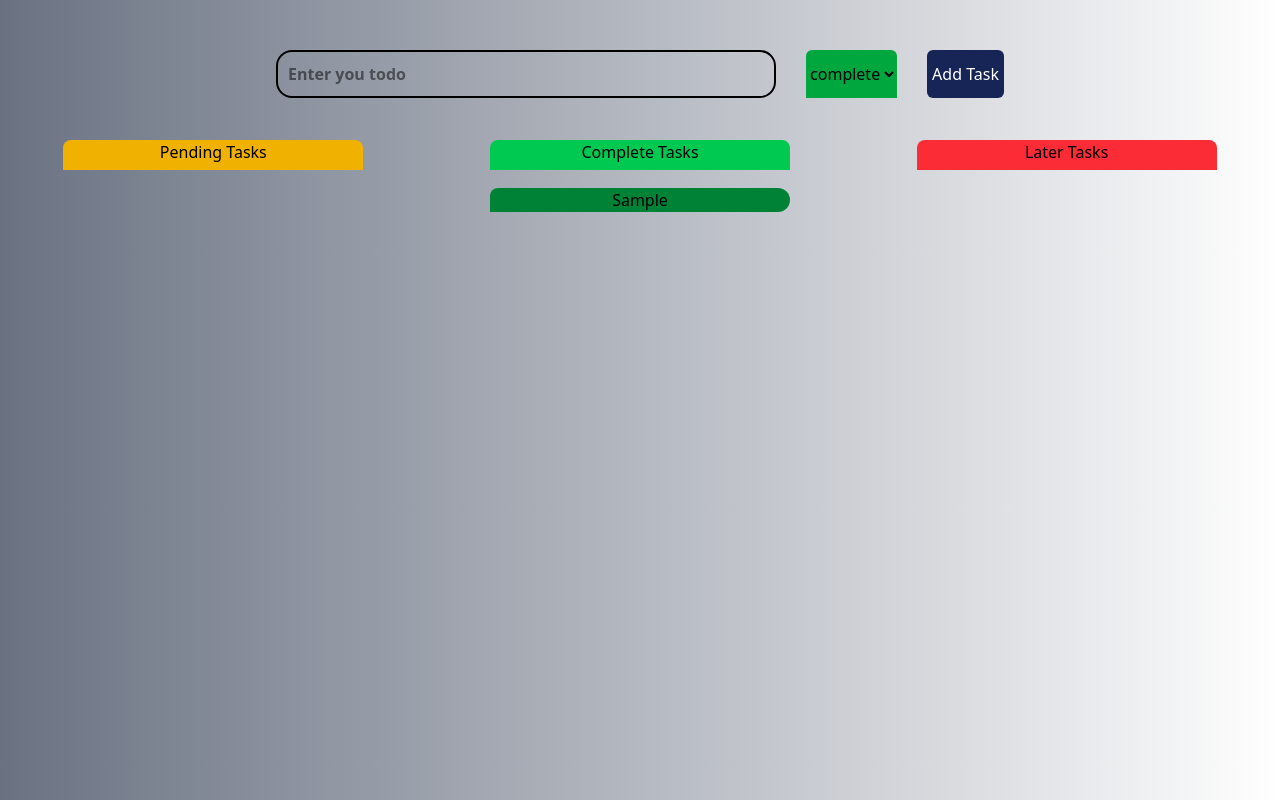
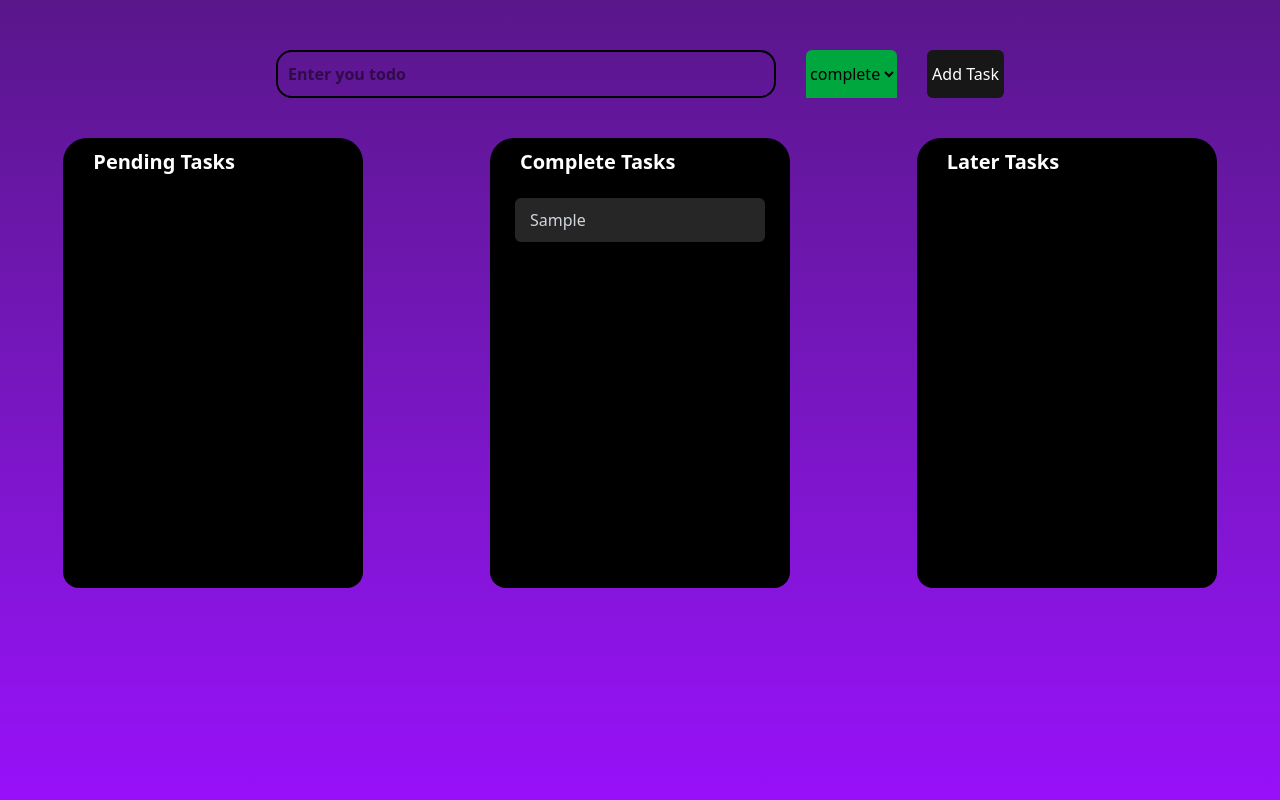
Before and after one commit to alihassan2345/todo_intern_practice, a Next.js app: page / in a window 1280 px wide. Both pictures are taken after typing "Sample" into the empty fields and a click on the button "Add Task". Built offline with nearby package versions, Linux system fonts and the light colour scheme.

Commit message:
major changes in ui

```diff
--- a/src/app/page.tsx
+++ b/src/app/page.tsx
@@ -47,7 +47,7 @@ const page = () => {
 
 
   return (
-    <div className='bg-gradient-to-r from-gray-500 to--500 h-screen'>
+    <div className='bg-gradient-to-t from-purple-600 to-purple-900 h-screen'>
 
       <div className='flex justify-center pt-[50px] gap-[30px]'>
 
@@ -61,22 +61,49 @@ const page = () => {
           <option className='bg-red-600 rounded-b-md' value="later">later</option>
         </select>
 
-        <button className='bg-blue-950 text-white p-[5px] rounded-md' onClick={addTask} >Add Task</button>
+        <button className='bg-neutral-900 text-white p-[5px] rounded-md' onClick={addTask} >Add Task</button>
       </div>
 
 
 
-      <div className='flex justify-around mt-[90px] '>
+      <div className='flex justify-around  mt-[90px] '>
 
 
-        <div className=' w-[300px] text-center h-[400px] overflow-scroll [&::-webkit-scrollbar]:hidden  overflow-x-hidden rounded-t-lg '>
-          <h1 className='bg-yellow-500 w-[300px] h-[30px] rounded-t-lg fixed top-35 '>
+        <div className='bg-black w-[300px] rounded-b-2xl h-[400px] overflow-scroll [&::-webkit-scrollbar]:hidden  overflow-x-hidden  '>
+          <h1 className='bg-black text-xl font-semibold text-white w-[300px] h-[50px] pt-[10px] pl-[30px]  h-[30px] rounded-t-3xl fixed top-34.5 pt-[5px] '>
             Pending Tasks
           </h1>
-          <div className='flex flex-col gap-[10px] '>
+          <div className='flex flex-col gap-[10px]  items-center  '>
             {pendingTasks().map((item, index) => (
-              <div className='' key={index}>
-                <h3 className='bg-yellow-700 rounded-r-2xl'>{item.task} </h3>
+              <div className='pt-[10px] w-[250px] ' key={index}>
+                <h3 className='bg-neutral-800 text-gray-300 p-[10px] pl-[15px] rounded-md'>{item.task} </h3>
+              </div>
+            ))}
+          </div>
+        </div>
+
+
+        <div className='bg-black w-[300px] rounded-b-2xl h-[400px] overflow-scroll [&::-webkit-scrollbar]:hidden  overflow-x-hidden  '>
+          <h1 className='bg-black text-xl font-semibold text-white w-[300px] h-[50px] pt-[10px] pl-[30px]  h-[30px] rounded-t-3xl fixed top-34.5 pt-[5px] '>
+            Complete Tasks
+          </h1>
+          <div className='flex flex-col gap-[10px]  items-center  '>
+            {completeTasks().map((item, index) => (
+              <div className='pt-[10px] w-[250px] ' key={index}>
+                <h3 className='bg-neutral-800 text-gray-300 p-[10px] pl-[15px] rounded-md'>{item.task} </h3>
+              </div>
+            ))}
+          </div>
+        </div>
+
+        <div className='bg-black w-[300px] rounded-b-2xl h-[400px] overflow-scroll [&::-webkit-scrollbar]:hidden  overflow-x-hidden  '>
+          <h1 className='bg-black text-xl font-semibold text-white w-[300px] h-[50px] pt-[10px] pl-[30px]  h-[30px] rounded-t-3xl fixed top-34.5 pt-[5px]  '>
+            Later Tasks
+          </h1>
+          <div className='flex flex-col gap-[10px]  items-center  '>
+            {LaterTasks().map((item, index) => (
+              <div className='pt-[10px] w-[250px] ' key={index}>
+                <h3 className='bg-neutral-800 text-gray-300 p-[10px] pl-[15px] rounded-md'>{item.task} </h3>
               </div>
             ))}
           </div>
@@ -84,32 +111,8 @@ const page = () => {
 
 
 
-        <div className=' w-[300px] text-center h-[400px] overflow-scroll [&::-webkit-scrollbar]:hidden  overflow-x-hidden rounded-t-lg '>
-          <h1 className='bg-green-500 w-[300px] h-[30px] rounded-t-lg fixed top-35'>
-            Complete Tasks
-          </h1>
-          <div className='flex flex-col gap-[10px] '>
-            {completeTasks().map((item, index) => (
-              <div className='' key={index}>
-                <h3 className='bg-green-700 rounded-r-2xl'>{item.task} </h3>
-              </div>
-            ))}
-          </div>
-        </div>
 
 
-        <div className=' w-[300px] text-center h-[400px] overflow-scroll [&::-webkit-scrollbar]:hidden  overflow-x-hidden rounded-t-lg '>
-          <h1 className='bg-red-500 w-[300px] h-[30px] rounded-t-lg fixed top-35 '>
-            Later Tasks
-          </h1>
-          <div className='flex flex-col gap-[10px] '>
-            {LaterTasks().map((item, index) => (
-              <div className='' key={index}>
-                <h3 className='bg-red-700 rounded-r-2xl'>{item.task} </h3>
-              </div>
-            ))}
-          </div>
-        </div>
       </div>
 
 
```
